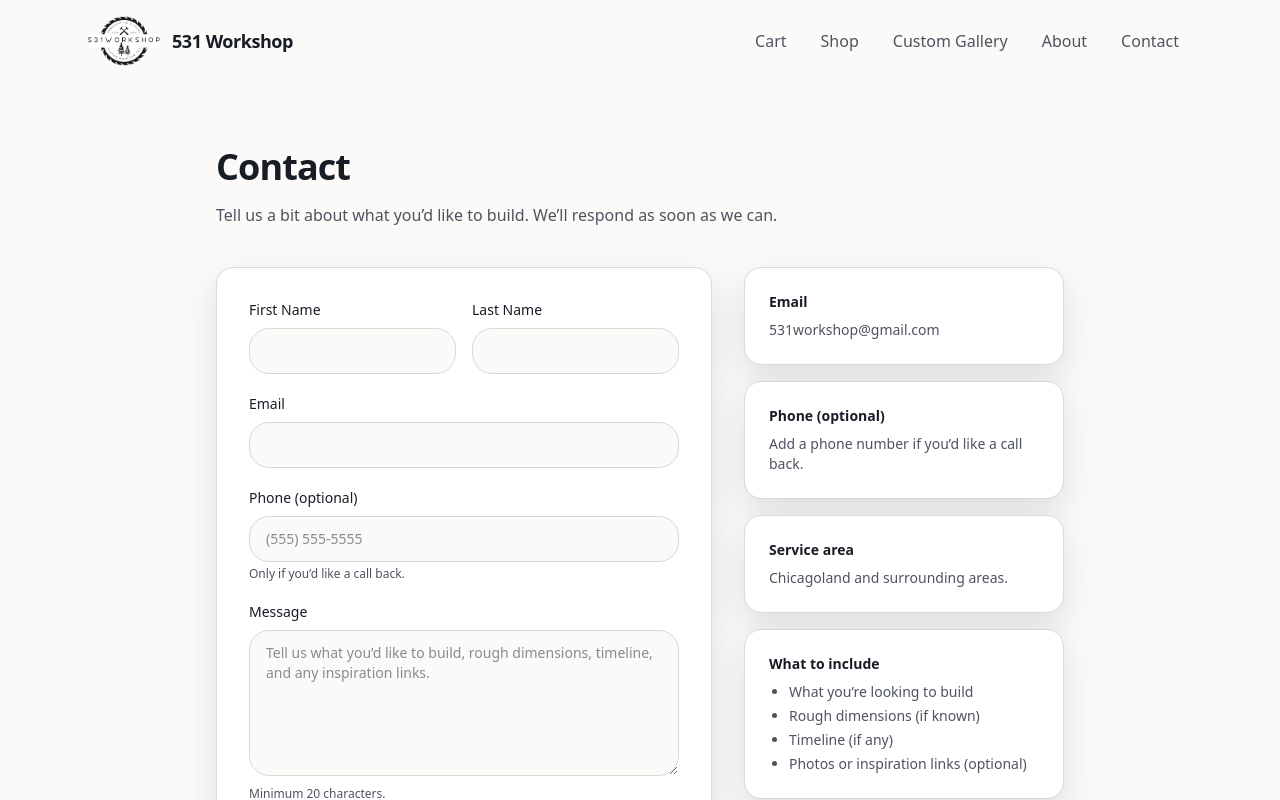
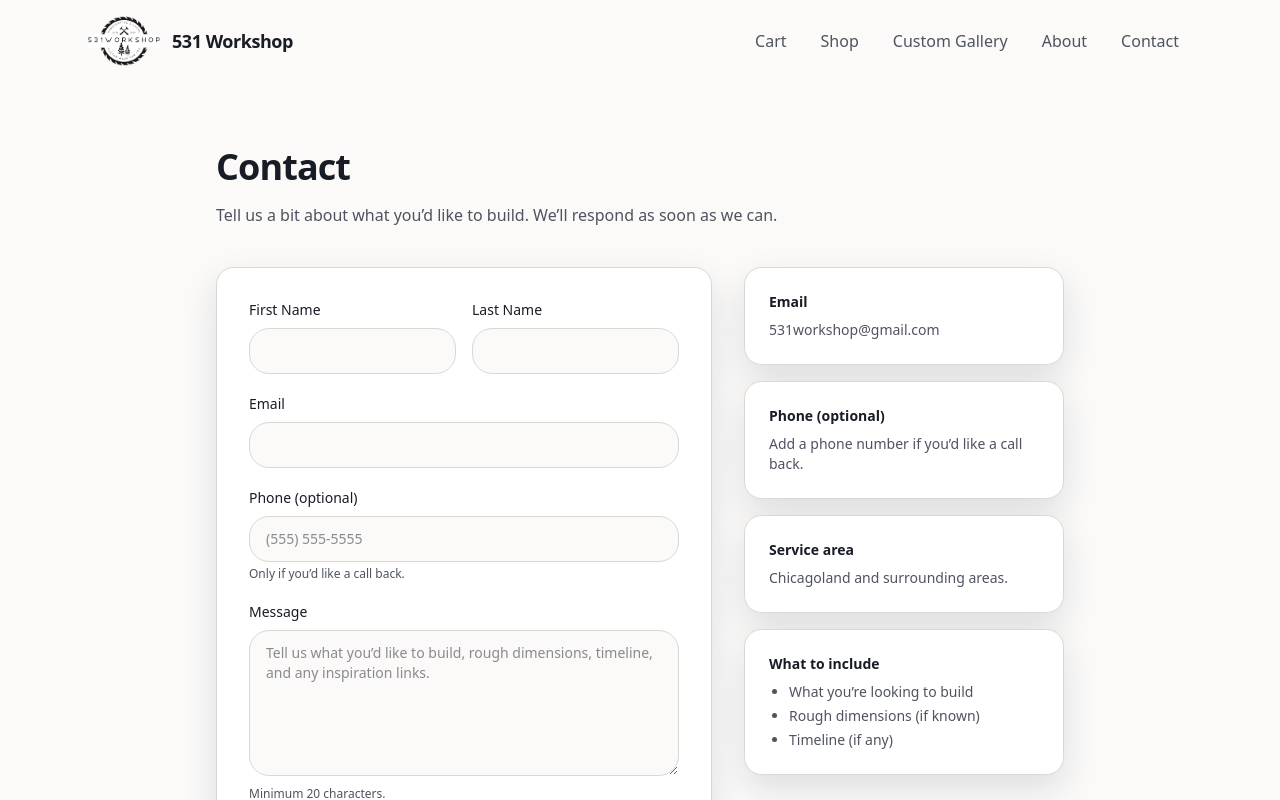
Before and after one commit to 3ef-studio/531workshop-site, a Next.js app: page /contact in a window 1280 px wide. Shown: the top 800 px of the page. Built offline with nearby package versions, Linux system fonts and the light colour scheme; no server answers.

Commit message:
Update to the contact page

```diff
--- a/app/contact/page.tsx
+++ b/app/contact/page.tsx
@@ -77,7 +77,6 @@ export default async function ContactPage({
               <li>What you’re looking to build</li>
               <li>Rough dimensions (if known)</li>
               <li>Timeline (if any)</li>
-              <li>Photos or inspiration links (optional)</li>
             </ul>
           </div>
         </aside>
```
